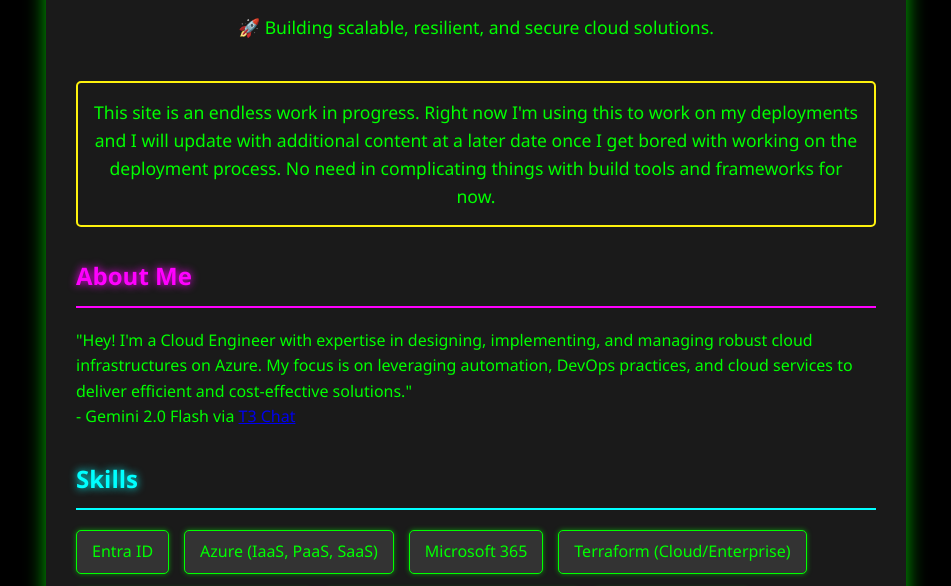
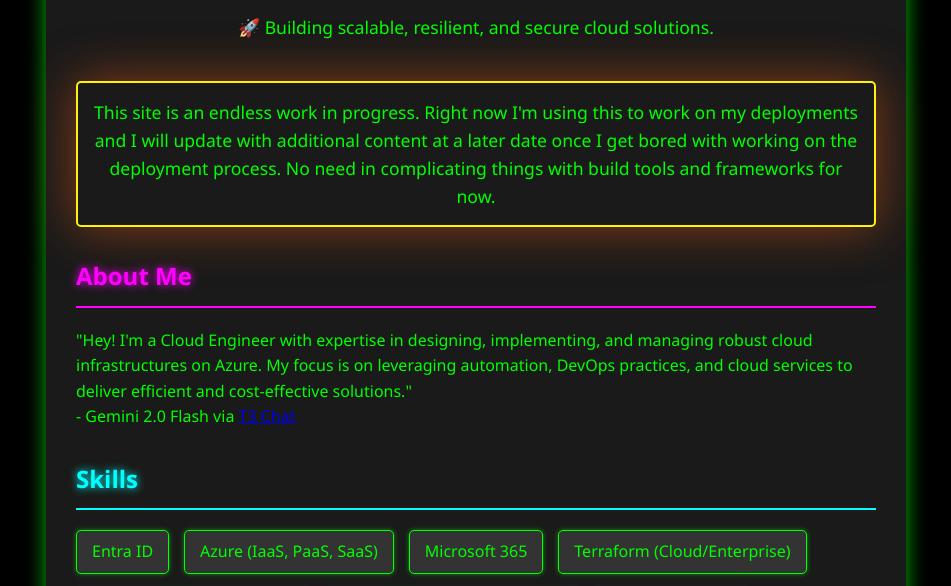
Before and after one commit to ndonathan/website, a plain HTML site: page index.html in a window 1280 px wide. Shown: the part 180-766 px from the top of the page, without its empty margins (164-1115 px from the left). Drawn offline with Linux system fonts and the light colour scheme.

Commit message:
boarder shadow added

```diff
--- a/styles.css
+++ b/styles.css
@@ -45,6 +45,7 @@ body {
     padding: 15px;
     margin: 10px 0;
     border-radius: 5px;
+    box-shadow: 0 0 50px rgba(252, 98, 20, 0.5);
     font-size: 1.1em;
 }
 
```
